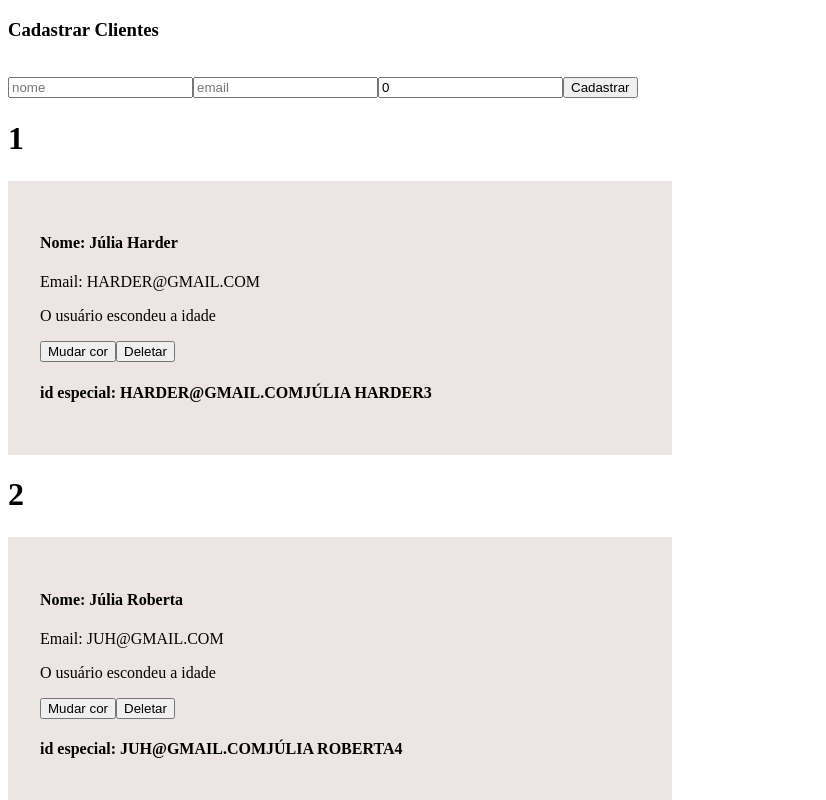
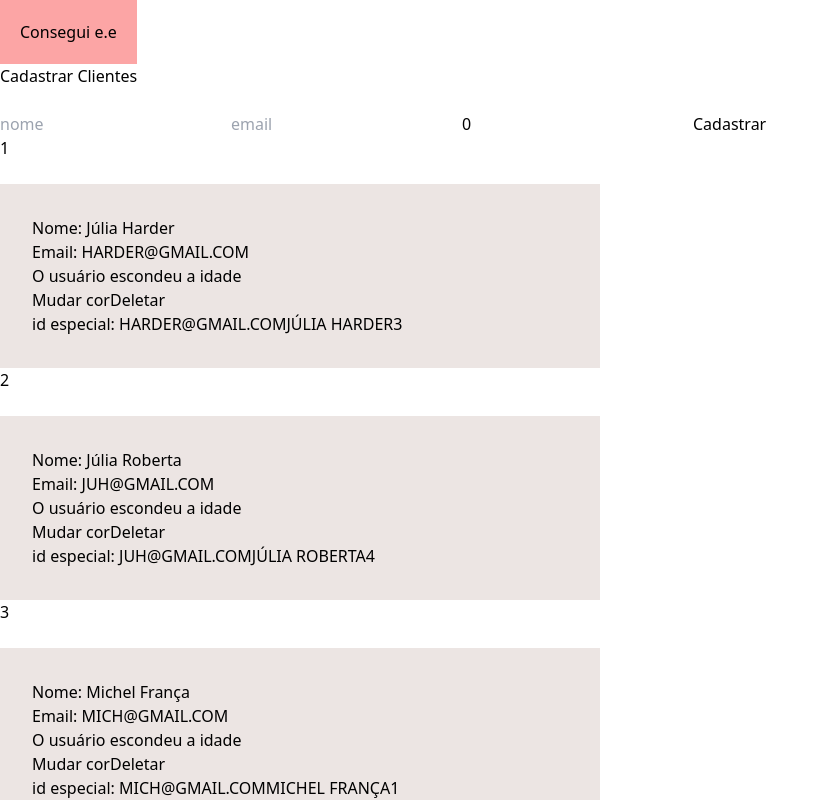
Before and after one commit to immichjs/learning-vuejs, a Vue app: page / in a window 1280 px wide. Shown: the top 800 px of the page, without its empty margins (0-826 px from the left). Built offline with nearby package versions, Linux system fonts and the light colour scheme.

Commit message:
Integração do framework css direto em um projeto vuejs

```diff
--- a/package.json
+++ b/package.json
@@ -13,12 +13,16 @@
     "vue": "^2.6.11"
   },
   "devDependencies": {
+    "@tailwindcss/postcss7-compat": "^2.0.3",
     "@vue/cli-plugin-babel": "~4.5.0",
     "@vue/cli-plugin-eslint": "~4.5.0",
     "@vue/cli-service": "~4.5.0",
+    "autoprefixer": "^9.8.6",
     "babel-eslint": "^10.1.0",
     "eslint": "^6.7.2",
     "eslint-plugin-vue": "^6.2.2",
+    "postcss": "^7.0.35",
+    "tailwindcss": "npm:@tailwindcss/postcss7-compat@^2.0.3",
     "vue-template-compiler": "^2.6.11"
   },
   "eslintConfig": {
--- /dev/null
+++ b/postcss.config.js
@@ -0,0 +1,6 @@
+module.exports = {
+  plugins: {
+    tailwindcss: {},
+    autoprefixer: {},
+  },
+}
--- a/src/App.vue
+++ b/src/App.vue
@@ -1,5 +1,7 @@
 <template>
   <div id="app">
+    <button class="p-5 bg-red-300">Consegui e.e</button>
+
     <h3>Cadastrar Clientes</h3>
     <small class="nome-erro" v-show="onError">O nome é inválido, tente novamente</small><br>
     <input type="text" placeholder="nome" v-model="nomeField">
--- /dev/null
+++ b/src/index.css
@@ -0,0 +1,5 @@
+@tailwind base;
+
+@tailwind components;
+
+@tailwind utilities;
--- a/src/main.js
+++ b/src/main.js
@@ -1,5 +1,6 @@
 import Vue from 'vue'
 import App from './App.vue'
+import './index.css'
 
 Vue.config.productionTip = false
 
--- /dev/null
+++ b/tailwind.config.js
@@ -0,0 +1,11 @@
+module.exports = {
+  purge: ['./index.html', './src/**/**.{vue,js,ts,jsx,tsx}'],
+  darkMode: false, // or 'media' or 'class'
+  theme: {
+    extend: {},
+  },
+  variants: {
+    extend: {},
+  },
+  plugins: [],
+}
```
Also changed, not shown: 1 other file (tests, documents, lock files or other folders).
